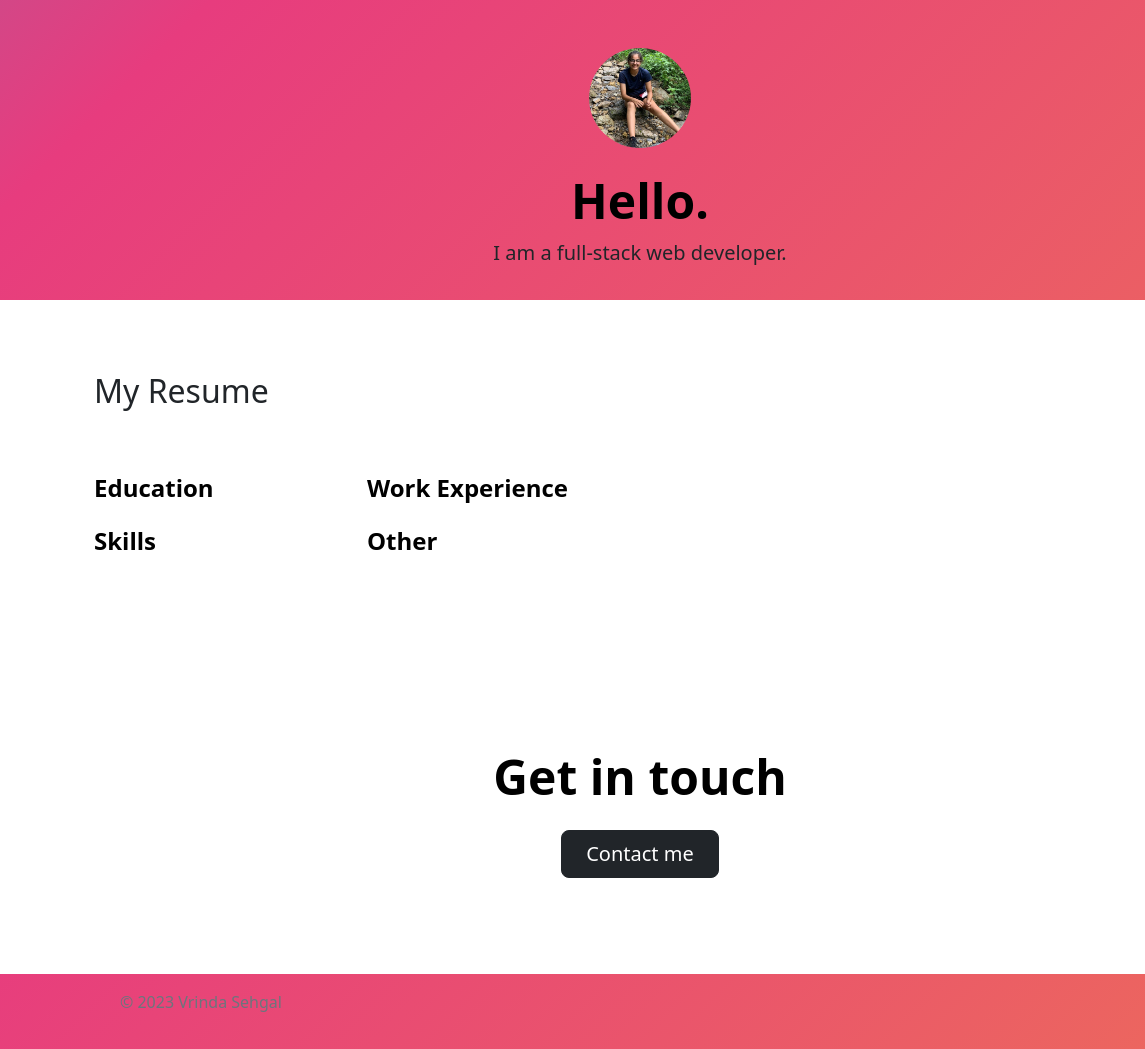
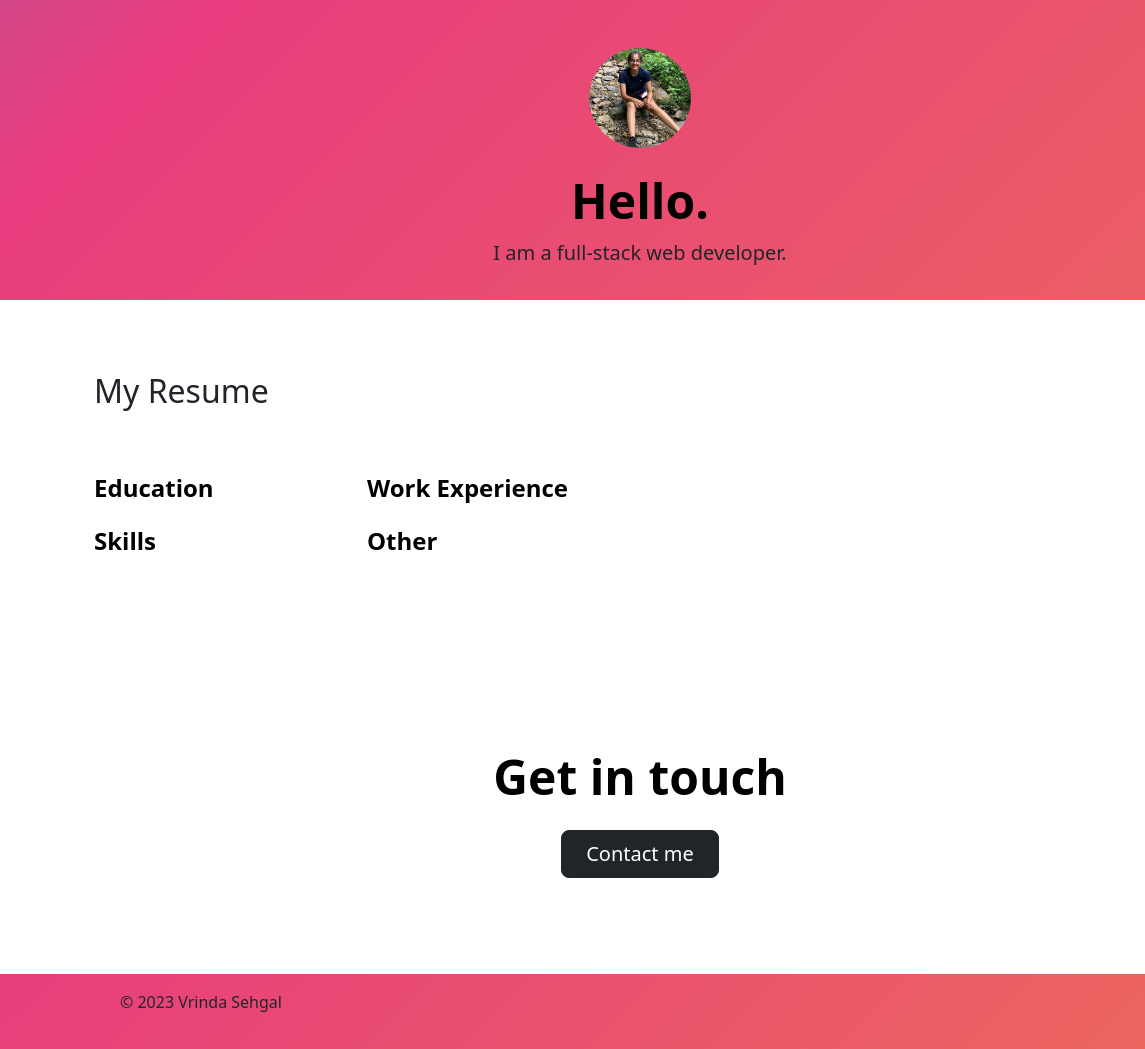
Before and after one commit to vrindasehgal/vrinda, a plain HTML site: page index.html in a window 1280 px wide. Shown: the full height of the page, 0-1145 px from the left. Drawn offline with nearby package versions, Linux system fonts and the light colour scheme.

Commit message:
Update index.html
Made footer copyright text dark

```diff
--- a/index.html
+++ b/index.html
@@ -105,7 +105,7 @@
                     <a href="/" class="mb-3 me-2 mb-md-0 text-body-secondary text-decoration-none lh-1">
                       <svg class="bi" width="30" height="24"><use xlink:href="#bootstrap"></use></svg>
                     </a>
-                    <span class="mb-3 mb-md-0 text-secondary">© 2023 Vrinda Sehgal</span>
+                    <span class="mb-3 mb-md-0 text-dark">© 2023 Vrinda Sehgal</span>
                   </div>
 
                   <ul class="nav col-md-4 justify-content-end list-unstyled d-flex">
```
